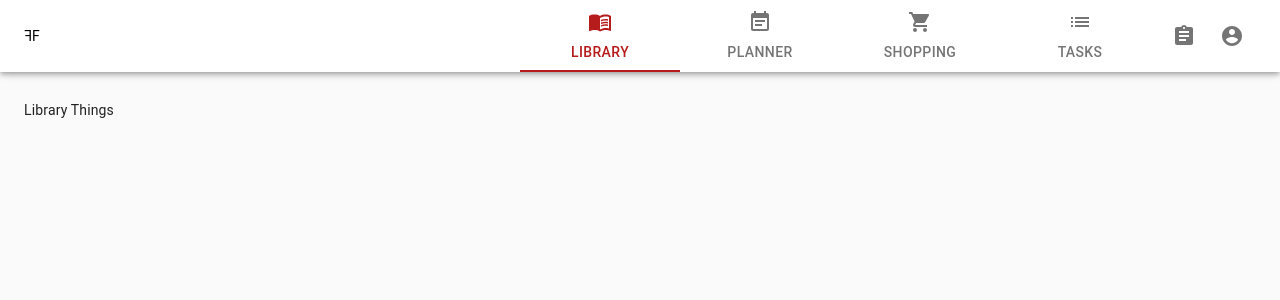
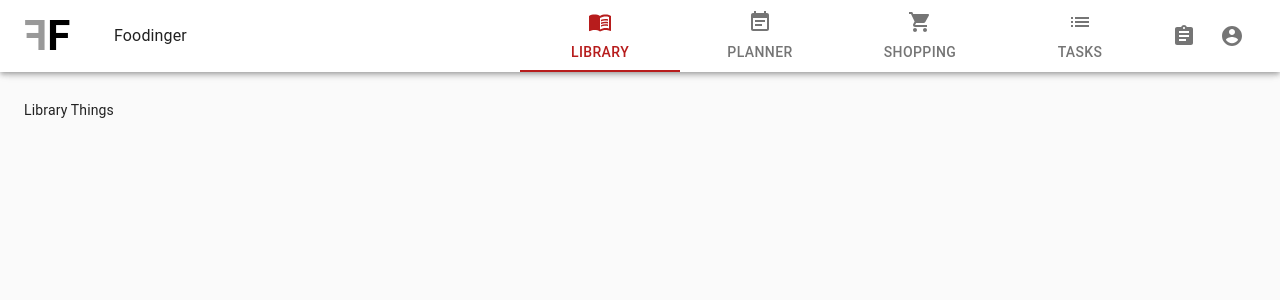
Before and after one commit to switzerb/foodinger-web-ui, a React (Create React App) app: page /library in a window 1280 px wide. Shown: the top 300 px of the page. Built offline with nearby package versions, Linux system fonts and the light colour scheme.

Commit message:
Adds play for no real reason

```diff
--- a/src/App.js
+++ b/src/App.js
@@ -14,7 +14,7 @@ import Tasks from "./Tasks";
 
 function App() {
     return (
-        <Container maxWidth="lg">
+        <Container style={{ marginTop: "100px" }} maxWidth="lg">
             <AppHeader/>
             <div className="App">
                 <Switch>
--- a/src/AppHeader.js
+++ b/src/AppHeader.js
@@ -40,7 +40,7 @@ const AppHeader = (props) => {
     return <AppBar className={classes.root}>
             <Toolbar>
                 <Logo />
-                <Typography className={classes.title}>
+                <Typography className={classes.title} color="textPrimary">
                     Foodinger
                 </Typography>
                 <Tabs
--- a/src/Library.js
+++ b/src/Library.js
@@ -2,7 +2,7 @@ import React from "react";
 
 const Library = () => {
     return <React.Fragment>
-        <div style={{ marginTop: "100px"}}>Library Things</div>
+        Library Things
     </React.Fragment>
 };
 
--- a/src/Logo.js
+++ b/src/Logo.js
@@ -1,5 +1,28 @@
 import React from 'react';
+import {makeStyles} from "@material-ui/core/styles";
 
-const Logo = () => (<div><span style={{ transform: "scaleX(-1)", display: "inline-block", color: 'black' }}>F</span><span style={{ color: 'black'}}>F</span></div>);
+const styles = makeStyles(theme => ({
+        root: {
+            fontSize: "3em",
+            color: "black",
+            fontWeight: "bold",
+            width: "90px"
+        },
+        F: {
+            transform: "scaleX(-1)",
+            display: "inline-block",
+            color: "rgba(0,0,0,.4)"
+        }
+    })
+);
+
+const Logo = () => {
+    const classes = styles();
+    return (
+        <div className={classes.root}>
+            <span className={classes.F}>F</span>
+            <span>F</span>
+        </div>);
+};
 
 export default Logo;
```
